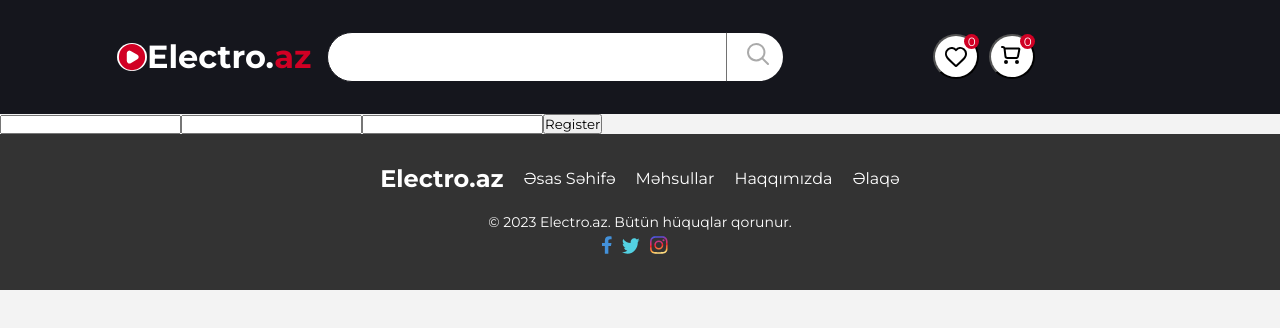
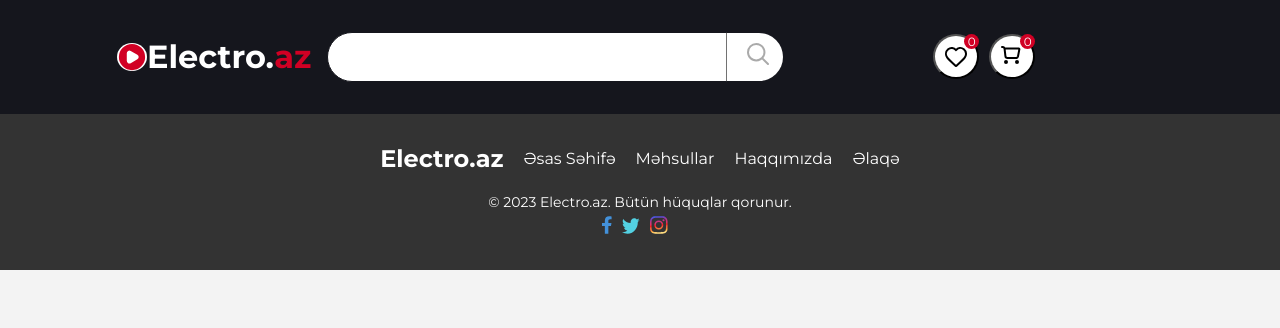
Before and after one commit to AlisahibRasulov/Electro.az-Json, a React (Create React App) app: page /register in a window 1280 px wide. Shown: the top 328 px of the page. Built offline with nearby package versions, Linux system fonts and the light colour scheme.

Commit message:
setUser true & false

```diff
--- a/src/App.js
+++ b/src/App.js
@@ -12,8 +12,8 @@ import Footer from "./components/Footer";
 import Home from "./pages/Home";
 import About from "./pages/About";
 import Contact from "./pages/Contact";
-// import Signup from "./pages/Auth/Signup";
-// import Login from "./pages/Auth/Login";
+import Signup from "./pages/Auth/Signup";
+import Login from "./pages/Auth/Login";
 import Basket from "./pages/Basket";
 import Like from "./pages/Like";
 
@@ -26,8 +26,8 @@ import Accessories from "./pages/Products/Accessories/Accessories";
 // import ProductDetail from "./pages/ProductDetail";
 
 //? TestUser
-import Register from "./pages/TestUser/Register";
-import Login from "./pages/TestUser/Login";
+// import Register from "./pages/TestUser/Register";
+// import Login from "./pages/TestUser/Login";
 // import Dashboard from "./pages/Dashboard"
 
 // ? icons
@@ -36,7 +36,8 @@ import Login from "./pages/TestUser/Login";
 
 
 function App() {
-  const [user, setUser] = useState(null);
+  // const [user, setUser] = useState(null);
+  const [user, setUser] = useState(true);
   // ? Test
 //   //  const [products, setProducts] = useState([]);
 //   const [selectedCategory, setSelectedCategory] = useState('');
@@ -106,8 +107,27 @@ function App() {
 
 
   <Routes>
+  <Route
+      path="/signup"
+      element={
+        user ? <Navigate to="/login"/> : <Signup setUser={setUser}/>
+      }
+      />
+        <Route
+      path="/login"
+      element={
+        user ? <Login setUser={setUser}/> : <Navigate to="/signup"/>
+      }
+      />
+        {/* <Route path="/login" element={<Login setUser={setUser}/>} /> */}
 
-  <Route
+        <Route
+      path="/login"
+      element={
+        user ? <Navigate to="/"/> : <Login setUser={setUser}/>
+      }
+      />
+  {/* <Route
       path="/register"
       element={
         user ? <Navigate to="/login"/> : <Register setUser={setUser}/>
@@ -120,7 +140,8 @@ function App() {
       element={
         user ? <Navigate to="/"/> : <Login setUser={setUser}/>
       }
-      />
+      /> */}
+      {/* burada login olmadan bir basha esas sehifeye getmek mehdudlasdirilir(slash "/" vasitesi ile) */}
       {/* <Route
       path="/"
       element={
@@ -129,17 +150,13 @@ function App() {
 
     <Route exact path="/" element={<Navbar />}>
       {/* <Route index={true} element={<Home />} /> */}
+
       <Route
       path="/"
       element={
-        user ? <Home setUser={setUser}/> : <Navigate to="/login" />}
+        user ? <Home/> : <Navigate to="/login" />}
       />
-       <Route
-      path="/about"
-      element={
-        user ? <About setUser={setUser}/> : <Navigate to="/login" />}
-      />
-      {/* <Route path="/about" element={<About />} /> */}
+      <Route path="/about" element={<About />} />
       <Route path="/contact" element={<Contact />} />
       <Route path="/basket" element={<Basket />} />
       <Route path="/like" element={<Like />} />
@@ -160,8 +177,8 @@ function App() {
 
 
   </Route>
-  {/* <Route path="/login" element={<Login />} />
-  <Route path="/signup" element={<Signup />} />  */}
+  {/* <Route path="/login" element={<Login />} /> */}
+  {/* <Route path="/signup" element={<Signup />} />  */}
 
 </Routes>
     {/* ? Test Dropdown peoducts */}
--- a/src/pages/About.jsx
+++ b/src/pages/About.jsx
@@ -9,13 +9,13 @@ const logoutBtn = {
     position: "absolute",
     top: "25px",
   }
-const About = ({setUser}) => {
-    const navigate = useNavigate();
-    const logOut = () => {
-      navigate("/login");
-      setUser(false);
-      // sessionStorage.removeItem("token");
-    };
+const About = () => {
+    // const navigate = useNavigate();
+    // const logOut = () => {
+    //   navigate("/login");
+    //   setUser(false);
+    //   // sessionStorage.removeItem("token");
+    // };
   return (
 
     // <div>
@@ -67,9 +67,9 @@ const About = ({setUser}) => {
   //   </p>
   // </div>
 <section id="aboutus">
-<button style={logoutBtn} onClick={logOut}>
+{/* <button style={logoutBtn} onClick={logOut}>
     Logout
-      </button>
+      </button> */}
         <div className="container-self">
             <div className="row">
                 <div className="col-lg-6 title">
--- a/src/pages/Auth/Signup.jsx
+++ b/src/pages/Auth/Signup.jsx
@@ -1,14 +1,28 @@
-import React from 'react';
+// import React from 'react';
 import { useState } from 'react';
+import axios from "axios";
+import { useNavigate, } from "react-router-dom";
 // import Input from '../../components/Input';
 import Button from '../../components/library/Button';
 
-const Signup = () => {
+const Signup = ({setUser}) => {
+  const navigate = useNavigate();
     const[signupData, setSignupData] = useState({
         username:"",
         email: "",
         password: "",
     });
+    const register = () => {
+      axios.post(`http://35.235.116.163:9095/register`, signupData).then((res)=>{
+          console.log(res)
+
+              navigate("/login");
+              setUser(true);
+              // sessionStorage.setItem("token", res.data.data.token);
+
+      });
+
+     };
     const onHandleChange = (e) => {
         setSignupData({...signupData, [e.target.name]:e.target.value});
        };
@@ -18,7 +32,7 @@ const Signup = () => {
             <input type="text" onChange={onHandleChange} className="signup-username" name="username" placeholder="istifadəçi adını daxil edin..."/>
             <input type="text" onChange={onHandleChange} className="signup-email" name="email" placeholder="Email adresinizi daxil edin...."/>
             <input type="password" onChange={onHandleChange} className="signup-password" name="password" placeholder="Şifrənizi daxil edin..."/>
-            <Button className='signup-btn'>Qeydiyyat</Button>
+            <Button onClick={register} className='signup-btn'>Qeydiyyat</Button>
             </div>
 
     </div>
--- a/src/pages/Home.jsx
+++ b/src/pages/Home.jsx
@@ -11,11 +11,11 @@ const logoutBtn = {
   top: "25px",
 }
 
-const Home = ({setUser}) => {
+const Home = () => {
   const navigate = useNavigate();
   const logOut = () => {
     navigate("/login");
-    setUser(false);
+    // setUser(false);
     // sessionStorage.removeItem("token");
   };
   return (
--- a/src/pages/TestUser/Login.jsx
+++ b/src/pages/TestUser/Login.jsx
@@ -1,37 +1,37 @@
-import axios from "axios";
-import React, { useState } from 'react';
-import { useNavigate,Link } from "react-router-dom";
+// import axios from "axios";
+// import React, { useState } from 'react';
+// import { useNavigate,Link } from "react-router-dom";
 
-const Login = ({setUser}) => {
-    const navigate = useNavigate();
-    const[loginData, setLoginData] = useState({
-        email: "",
-        password: "",
-    });
+// const Login = ({setUser}) => {
+//     const navigate = useNavigate();
+//     const[loginData, setLoginData] = useState({
+//         email: "",
+//         password: "",
+//     });
 
-   const login = () => {
-    axios.post(`http://35.235.116.163:9095/login`, loginData).then((res)=>{
-        console.log(res)
-            navigate("/");
-            setUser(true);
-            // sessionStorage.setItem("token", res.data.data.token);
+//    const login = () => {
+//     axios.post(`http://35.235.116.163:9095/login`, loginData).then((res)=>{
+//         console.log(res)
+//             navigate("/");
+//             setUser(true);
+//             // sessionStorage.setItem("token", res.data.data.token);
 
-    });
+//     });
 
-   };
-   const onHandleChange = (e) => {
-    setLoginData({...loginData, [e.target.name]:e.target.value});
-   };
-  return (
-    <div className="login">
-        <div className="login-cart">
-        <input type="text" name="email" onChange={onHandleChange}/>
-        <input type="password" name="password" onChange={onHandleChange}/>
-        <button onClick={login}>Login</button>
-        </div>
+//    };
+//    const onHandleChange = (e) => {
+//     setLoginData({...loginData, [e.target.name]:e.target.value});
+//    };
+//   return (
+//     <div className="login">
+//         <div className="login-cart">
+//         <input type="text" name="email" onChange={onHandleChange}/>
+//         <input type="password" name="password" onChange={onHandleChange}/>
+//         <button onClick={login}>Login</button>
+//         </div>
 
-    </div>
-  )
-}
+//     </div>
+//   )
+// }
 
-export default Login
+// export default Login
--- a/src/pages/TestUser/Register.jsx
+++ b/src/pages/TestUser/Register.jsx
@@ -1,47 +1,47 @@
-import axios from "axios";
-import React, { useState } from 'react';
-import { useNavigate,Link } from "react-router-dom";
+// import axios from "axios";
+// import React, { useState } from 'react';
+// import { useNavigate,Link } from "react-router-dom";
 
-const Register = ({setUser}) => {
-    const navigate = useNavigate();
-    const[registerData, setRegisterData] = useState({
-        username: "",
-        email:"",
-        password: "",
-    });
+// const Register = ({setUser}) => {
+//     const navigate = useNavigate();
+//     const[registerData, setRegisterData] = useState({
+//         username: "",
+//         email:"",
+//         password: "",
+//     });
 
-   const register = () => {
-    axios.post(`http://35.235.116.163:9095/register`, registerData).then((res)=>{
-        console.log(res)
+//    const register = () => {
+//     axios.post(`http://35.235.116.163:9095/register`, registerData).then((res)=>{
+//         console.log(res)
 
-            navigate("/login");
-            setUser(true);
-            // sessionStorage.setItem("token", res.data.data.token);
+//             navigate("/login");
+//             setUser(true);
+//             // sessionStorage.setItem("token", res.data.data.token);
 
-    });
+//     });
 
-   };
-   const onHandleChange = (e) => {
-    setRegisterData({...registerData, [e.target.name]:e.target.value});
-   };
-  return (
-    <div className="register">
-        <div className="register-cart">
-        <input type="text" name="username" onChange={onHandleChange}/>
-        <input type="text" name="email" onChange={onHandleChange}/>
-        <input type="password" name="password" onChange={onHandleChange}/>
+//    };
+//    const onHandleChange = (e) => {
+//     setRegisterData({...registerData, [e.target.name]:e.target.value});
+//    };
+//   return (
+//     <div className="register">
+//         <div className="register-cart">
+//         <input type="text" name="username" onChange={onHandleChange}/>
+//         <input type="text" name="email" onChange={onHandleChange}/>
+//         <input type="password" name="password" onChange={onHandleChange}/>
 
-        {/* <input type="text" name="gender" onChange={onHandleChange}/> */}
-        {/* <select name="gender"  >
-    <option >Select gender</option>
-    <option value="MALE"  onChange={onHandleChange}>Male</option>
-    <option value="FEMALE"  onChange={onHandleChange}>Female</option>
-  </select> */}
-        <button onClick={register}>Register</button>
-        </div>
+//         {/* <input type="text" name="gender" onChange={onHandleChange}/> */}
+//         {/* <select name="gender"  >
+//     <option >Select gender</option>
+//     <option value="MALE"  onChange={onHandleChange}>Male</option>
+//     <option value="FEMALE"  onChange={onHandleChange}>Female</option>
+//   </select> */}
+//         <button onClick={register}>Register</button>
+//         </div>
 
-    </div>
-  )
-}
+//     </div>
+//   )
+// }
 
-export default Register
+// export default Register
```
Also changed, not shown: src/pages/Auth/Login.jsx (+38 -5 lines).
